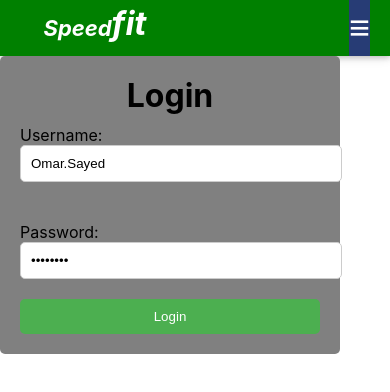
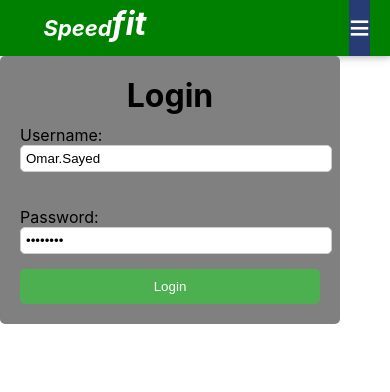
Before and after one commit to ProgammerNo3000/fit-app, a React (Create React App) app: page /login in a window 390 px wide. Shown: the top 392 px of the page. Built offline with nearby package versions, Linux system fonts and the light colour scheme.

Commit message:
changes in css

```diff
--- a/src/db.json
+++ b/src/db.json
@@ -105,9 +105,9 @@
         7,
         8,
         10,
-        6,
         1,
-        2
+        2,
+        5
       ]
     },
     {
--- a/src/pages/Login.css
+++ b/src/pages/Login.css
@@ -29,8 +29,8 @@
   input[type="text"],
   input[type="password"] {
     width: 100%;
-    padding: 10px;
-    margin-bottom: 10px;
+    padding: 5px;
+    margin-bottom: 5px;
     border: 1px solid #ccc;
     border-radius: 5px;
   }
@@ -49,7 +49,15 @@
     background-color: #45a049;
   }
 
-  .error {
-    color: red;
-    margin-top: 10px;
+  @media  (min-width: 961px) {
+
+    p h1 {
+        font-size: 12px;
+        color: green;
+    }
   }
+  @media (max-width: 1200px) {
+    p{
+      color: black;
+    }
+  }
```
